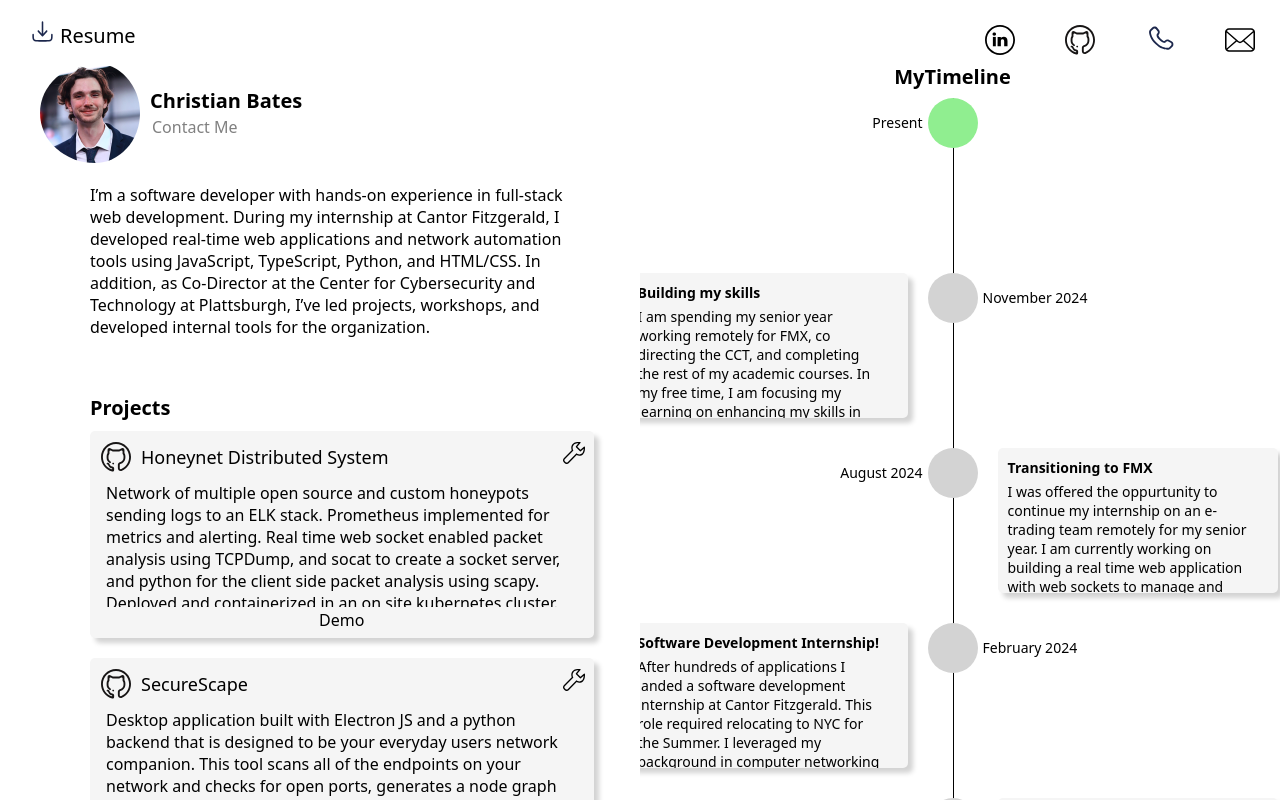
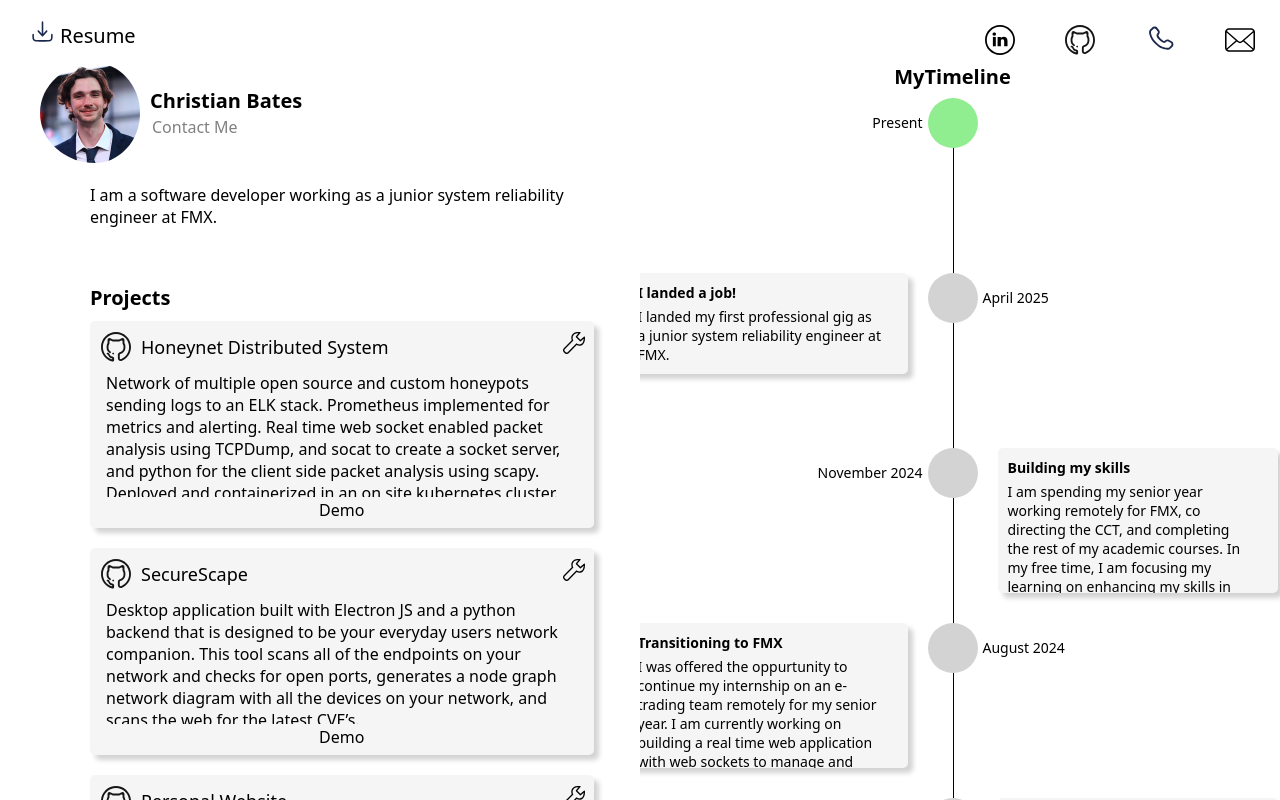
Before and after one commit to cjbates02/Personal-Website, a React (Create React App) app in the folder frontend/: page / in a window 1280 px wide. Built offline with nearby package versions, Linux system fonts and the light colour scheme.

Commit message:
added node for first job; updated about me section.

```diff
--- a/frontend/src/App.js
+++ b/frontend/src/App.js
@@ -77,6 +77,13 @@ const milestones = [
     title: "Building my skills",
     description:
       "I am spending my senior year working remotely for FMX, co directing the CCT, and completing the rest of my academic courses. In my free time, I am focusing my learning on enhancing my skills in full stack development.",
+  },
+  {
+    key: 10,
+    date: "April 2025",
+    title: "I landed a job!",
+    description:
+      "I landed my first professional gig as a junior system reliability engineer at FMX.",
   }
 ];
 
--- a/frontend/src/components/AboutMe.jsx
+++ b/frontend/src/components/AboutMe.jsx
@@ -27,7 +27,7 @@ export default function AboutMe({projects, isMobileDevice}) {
                 </div>
                 <div className="about-me-body">
                     <p>
-                    I’m a software developer with hands-on experience in full-stack web development. During my internship at Cantor Fitzgerald, I developed real-time web applications and network automation tools using JavaScript, TypeScript, Python, and HTML/CSS. In addition, as Co-Director at the Center for Cybersecurity and Technology at Plattsburgh, I’ve led projects, workshops, and developed internal tools for the organization.
+                        I am a software developer working as a junior system reliability engineer at FMX.
                     </p>
                 </div>
             </div>
```
